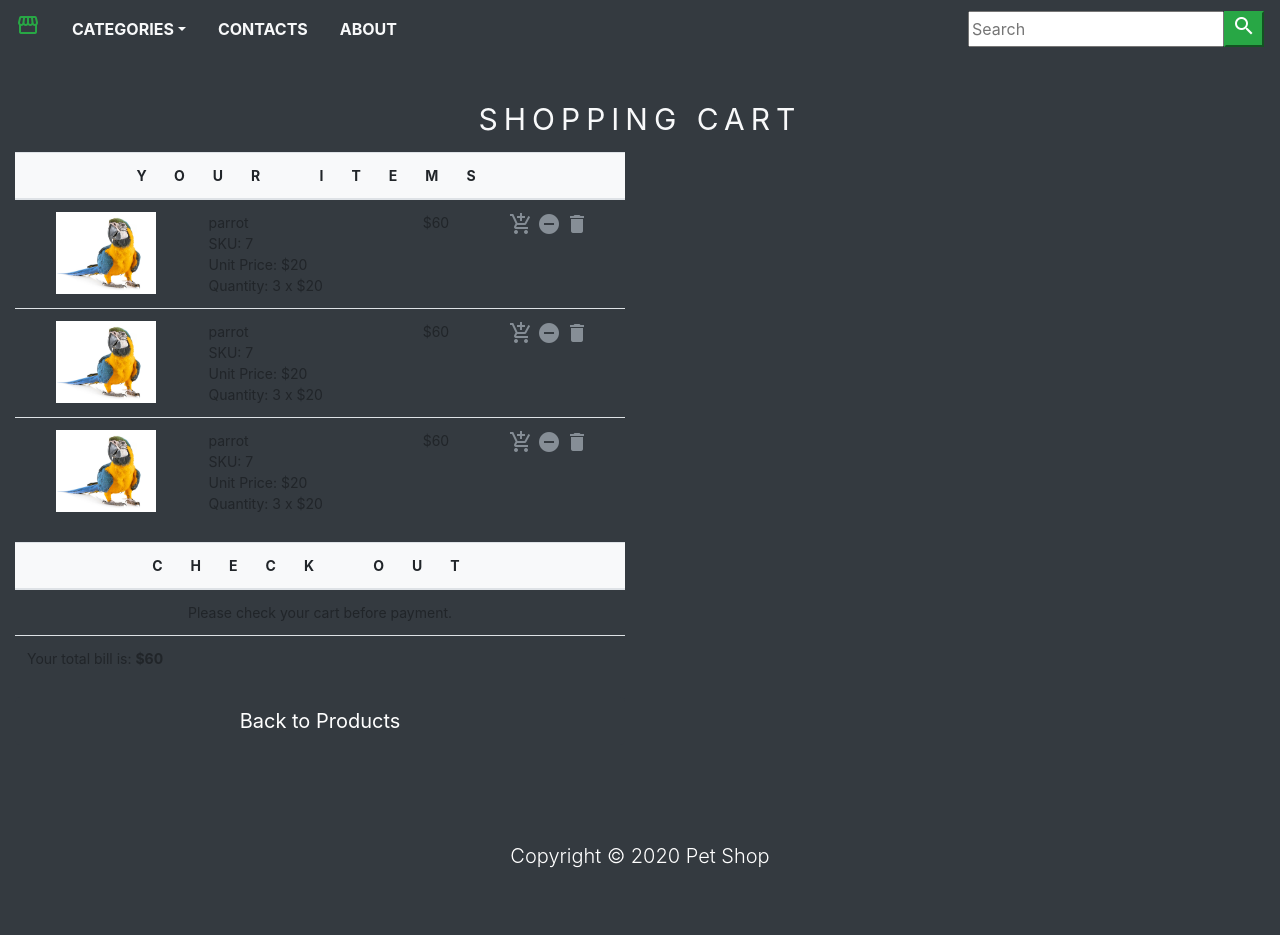
After one commit to JackCX777/django_ecommerce, a Django app: template shop/templates/cart.html in a window 1280 px wide. The commit adds this page. Run offline with Django 3.2, Linux system fonts and the light colour scheme; the template is opened without the code that fills it, so the values that code supplies are empty.

Commit message:
Shopping cart created by editing /shop/urls.py, /shop/views.py and /shop/templates/base.html. Files /shop/templates/cart.html and /static/css/cart.css added.

```diff
--- /dev/null
+++ b/django_ecommerce/static/css/cart.css
@@ -0,0 +1,16 @@
+.cart-table {
+	min-width: 480px;
+	font-size: 14px;
+}
+
+.cart-thead {
+	font-weight: normal;
+	text-transform: uppercase;
+	letter-spacing: 2em;
+	background-color: #f8f9fa !important;
+}
+
+.cart-icon {
+	text-decoration: none;
+	color: #868e96;
+}
--- a/shop/templates/base.html
+++ b/shop/templates/base.html
@@ -14,6 +14,7 @@
             rel="stylesheet">
 
         <link rel="stylesheet" type="text/css" href="{% static 'css/base.css'%}">
+        <link rel="stylesheet" type="text/css" href="{% static 'css/cart.css'%}">
 
       <style type="text/css">
           .material-icons.md-48 { font-size: 48px; }
--- /dev/null
+++ b/shop/templates/cart.html
@@ -0,0 +1,90 @@
+{% extends 'base.html' %}
+
+{% load static %}
+
+{% block title %}
+  Cart
+{% endblock %}
+
+{% block content %}
+  <div class="text-center">
+      <br>
+      <div class="text-center product_title text-light">
+          Shopping Cart
+      </div>
+  </div>
+  <div class="row mx-auto">
+      <div class="col-12 col-sm-12 col-md-12 col-lg-6 text-center">
+          <table class="table cart-table">
+              <thead class="cart-thead">
+                <tr>
+                  <th colspan="4">
+                    Your Items
+                  </th>
+                </tr>
+              </thead>
+              {% for i in '123' %}
+              <tr>
+                  <td>
+                      <a href=""><img src="{% static 'images/ara_ararauna_studio.jpg' %}" width="100"></a>
+                  </td>
+                  <td class="text-left">
+                      parrot
+                      <br>
+                      SKU: 7
+                      <br>
+                      Unit Price: $20
+                      <br>
+                      Quantity: 3 x $20
+                  </td>
+                  <td>
+                      $60
+                  </td>
+                  <td>
+                      <a href=""><i class="material-icons cart-icon">add_shopping_cart</i></a>
+                      <a href=""><i class="material-icons cart-icon">remove_circle</i></a>
+                      <a href=""><i class="material-icons cart-icon">delete</i></a>
+                  </td>
+              </tr>
+              {% endfor %}
+          </table>
+      </div>
+  </div>
+  <div class="row mx-auto">
+      <div class="col-12 col-sm-12 col-md-12 col-lg-6 text-center">
+          <table class="table cart-table">
+              <thead class="cart-thead">
+                <tr>
+                  <th colspan="4">
+                    Check Out
+                  </th>
+                </tr>
+              </thead>
+              <tbody>
+                  <tr>
+                      <td>
+                          Please check your cart before payment.
+                      </td>
+                  </tr>
+                  <tr class="text-left">
+                      <td>
+                          Your total bill is: <strong>$60</strong>
+                      </td>
+                  </tr>
+              </tbody>
+          </table>
+          <div class="mx-auto">
+              <a href="" style="text-decoration: none;">
+                  <button type="button" class="btn btn-lg btn-block bg-dark text-white">
+                      Back to Products
+                  </button>
+              </a>
+          </div>
+      </div>
+  </div>
+
+
+
+
+
+{% endblock %}
--- a/shop/urls.py
+++ b/shop/urls.py
@@ -4,7 +4,8 @@ from . import views
 
 urlpatterns = [
     path('', views.home, name='home'),
-    path('<slug:category_slug>', views.home, name='products_by_category'),
-    path('<slug:category_slug>/<slug:product_slug>', views.product, name='product_detail'),
+    path('category/<slug:category_slug>', views.home, name='products_by_category'),
+    path('category/<slug:category_slug>/<slug:product_slug>', views.product, name='product_detail'),
     path('about/', views.about, name='about'),
+    path('cart/', views.cart, name='cart'),
 ]
--- a/shop/views.py
+++ b/shop/views.py
@@ -23,3 +23,6 @@ def product(request, category_slug, product_slug):
 
 def about(request):
     return render(request, 'about.html')
+
+def cart(request):
+    return render(request, 'cart.html')
```
